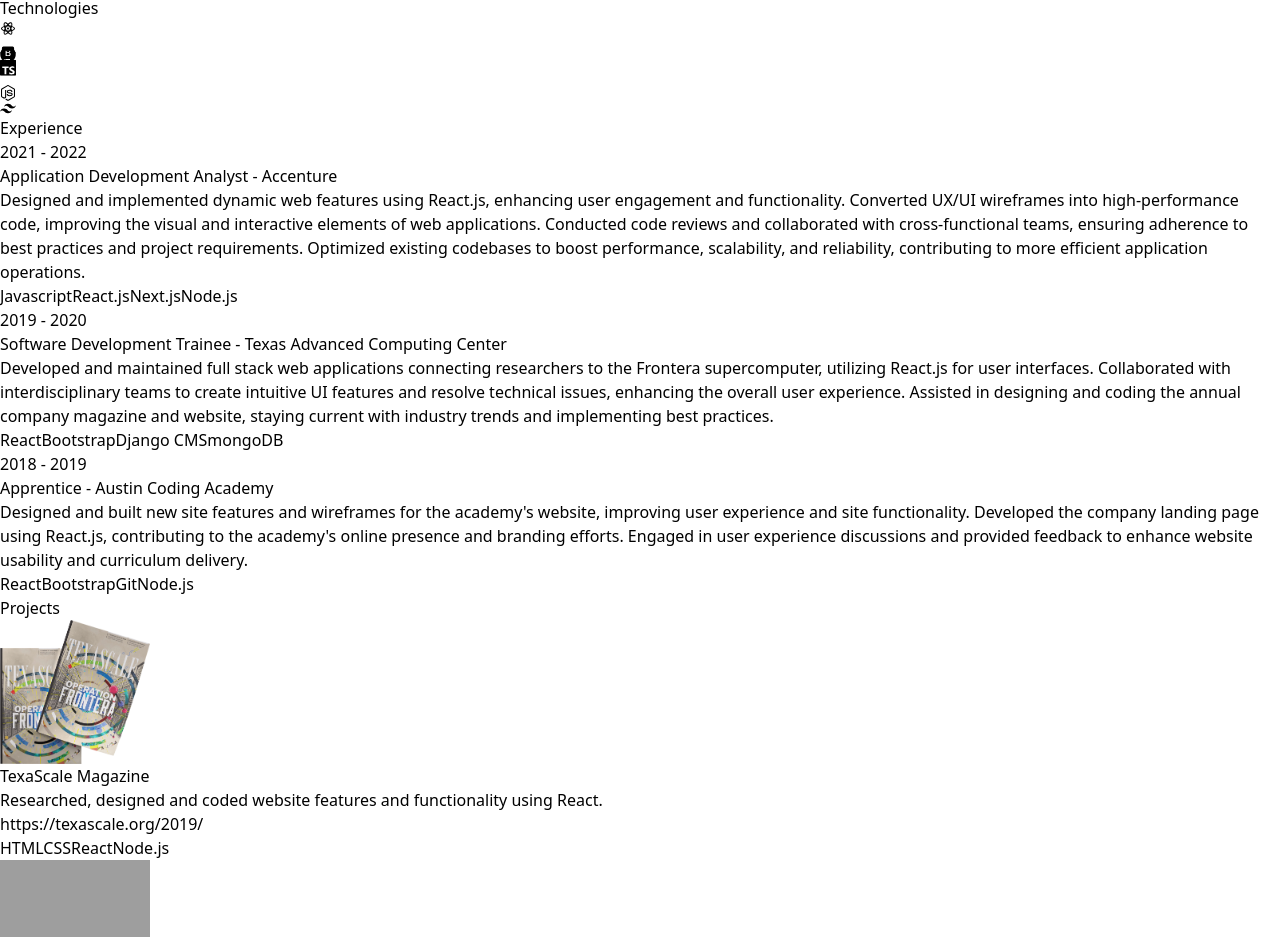
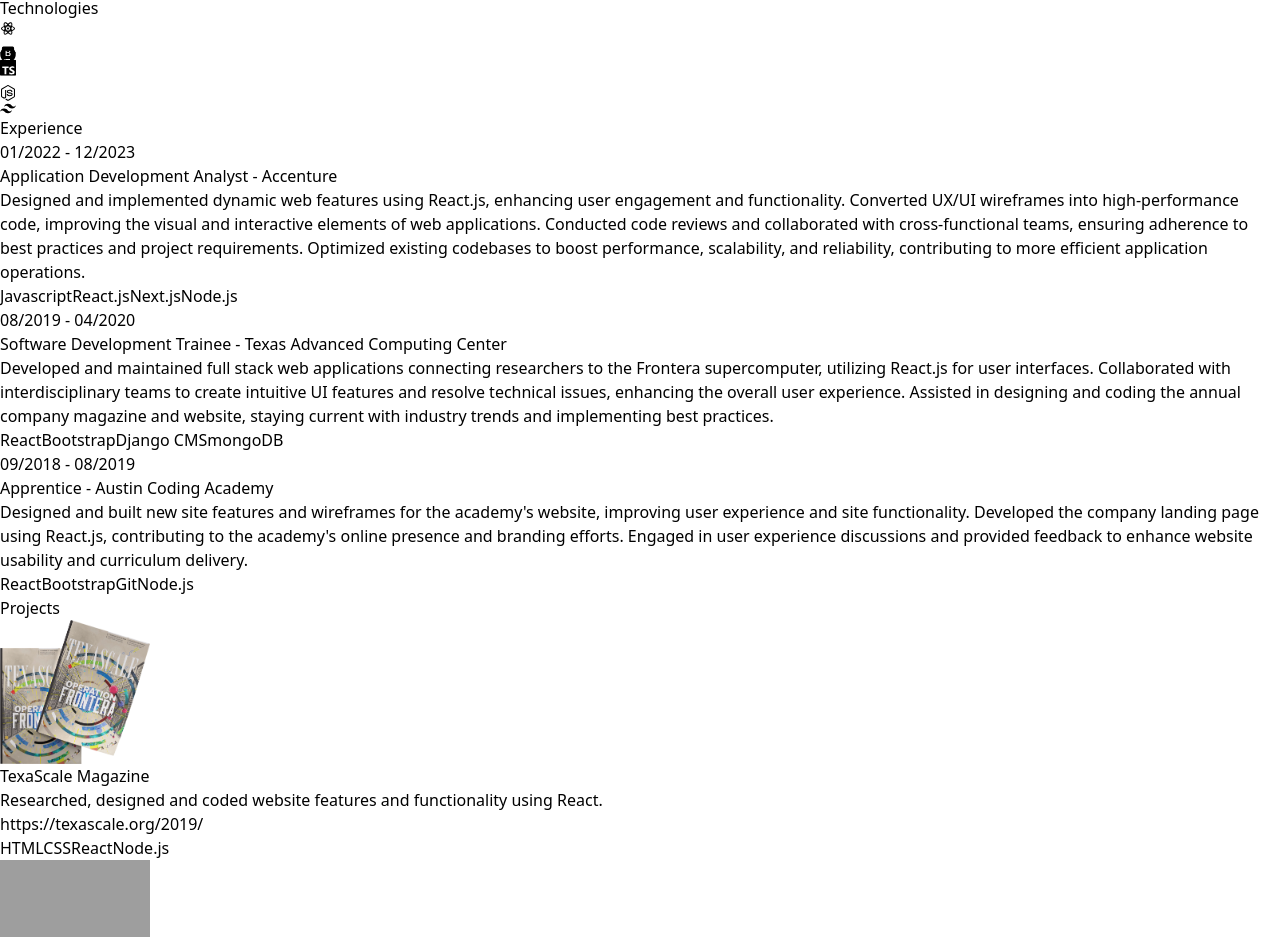
Before and after one commit to MTSnowden/michaelsnowden, a React (Vite) app: page / in a window 1280 px wide. Shown: the part 1790-2727 px from the top of the page. Built offline with nearby package versions, Linux system fonts and the light colour scheme; grey boxes are pictures that could not be loaded.

Commit message:
corrected employment dates

```diff
--- a/src/components/About.jsx
+++ b/src/components/About.jsx
@@ -27,7 +27,7 @@ const About = () => {
             transition={{ duration: 0.5}}
             className="w-full lg:w-1/2">
                 <div className='flex justify-center lg:justify-start'>
-                    <p className='my-2 max-w-xl py-6 font-light text-2xl '>{ABOUT_TEXT}</p>
+                    <p className='my-2 max-w-xl py-6 font-light text-2xl'>{ABOUT_TEXT}</p>
                 </div>
             </motion.div>
         </div>
--- a/src/constants/index.js
+++ b/src/constants/index.js
@@ -26,7 +26,7 @@ exploring and producing music and hiking the local trails with my dog Luann.`;
 
 export const EXPERIENCES = [
   {
-    year: "2021 - 2022",
+    year: "01/2022 - 12/2023",
     role: "Application Development Analyst",
     company: "Accenture",
     description: `Designed and implemented dynamic web features using React.js, enhancing user engagement and functionality.
@@ -37,7 +37,7 @@ export const EXPERIENCES = [
     technologies: ["Javascript", "React.js", "Next.js", "Node.js"],
   },
   {
-    year: "2019 - 2020",
+    year: "08/2019 - 04/2020",
     role: "Software Development Trainee",
     company: "Texas Advanced Computing Center",
     description: `Developed and maintained full stack web applications connecting researchers to the Frontera
@@ -48,7 +48,7 @@ export const EXPERIENCES = [
     technologies: ["React", "Bootstrap", "Django CMS", "mongoDB"],
   },
   {
-    year: "2018 - 2019",
+    year: "09/2018 - 08/2019",
     role: "Apprentice",
     company: "Austin Coding Academy",
     description: `Designed and built new site features and wireframes for the academy's website, improving user experience
```
